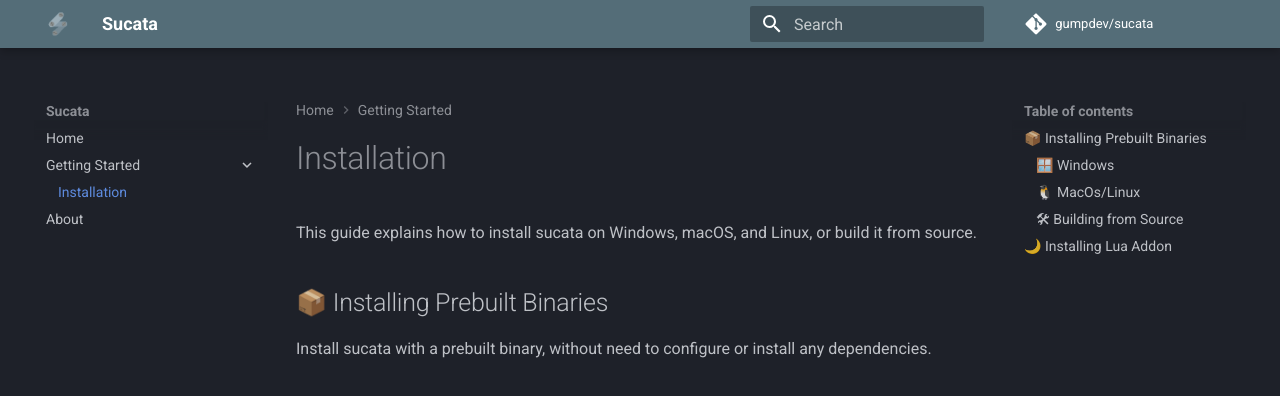
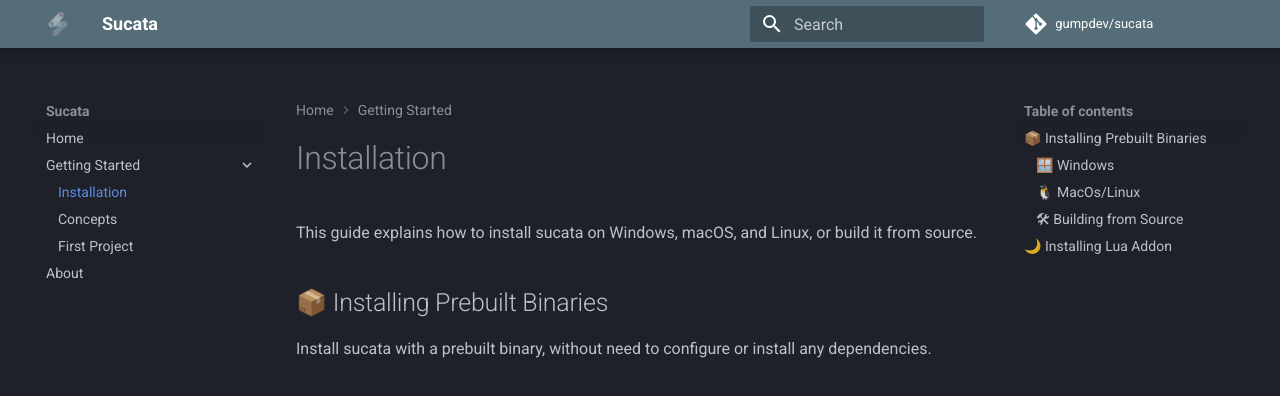
Before and after one commit to gumpdev/sucata-docs, an MkDocs documentation site: the page built from docs/getting-started/installation.md, in a window 1280 px wide. Shown: the top 396 px of the page. Built offline with MkDocs 1.6.1 and Material for MkDocs 9.7.7, drawn with Linux system fonts in a browser that asks for light colours; comment, search, counter and statistics services are not loaded.

Commit message:
add some new pages

```diff
--- a/mkdocs.yml
+++ b/mkdocs.yml
@@ -34,5 +34,7 @@ repo_name: gumpdev/sucata
 nav:
   - Home: index.md
   - Getting Started:
-      - Installation: Getting Started/installation.md
+      - Installation: getting-started/installation.md
+      - Concepts: getting-started/concepts.md
+      - First Project: getting-started/first-project.md
   - About: about.md
```
Also changed, not shown: docs/getting-started/concepts.md (added, +1 -0 lines), docs/getting-started/first-project.md (added), docs/getting-started/installation.md (renamed from docs/Getting Started/installation.md).
